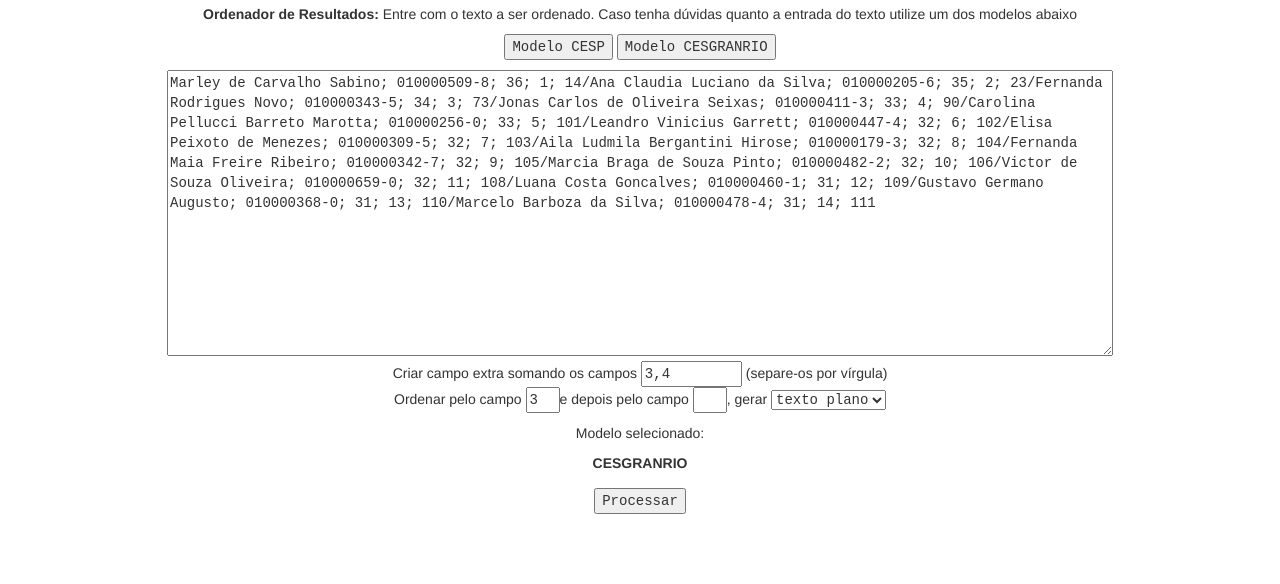
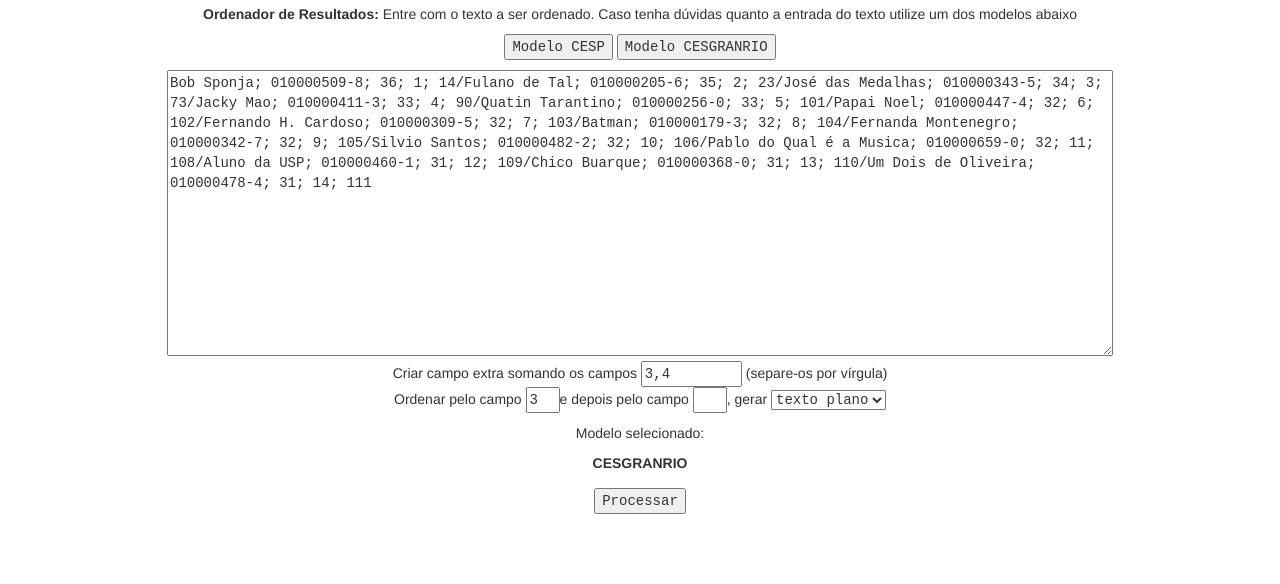
Before and after one commit to joaoapaenas/ordenar-texto, a plain HTML site: page index.html in a window 1280 px wide. Both pictures are taken after a click on the button "Modelo CESGRANRIO". Shown: the part 216-800 px from the top of the page. Drawn offline with nearby package versions, Linux system fonts and the light colour scheme; files whose address does not match are found by name.

Commit message:
Update index.html

```diff
--- a/index.html
+++ b/index.html
@@ -12,7 +12,7 @@ function setExampleCESP() {
 
 
 function setExampleCESGRANRIO() {
-    document.getElementById('input').value = "Marley de Carvalho Sabino; 010000509-8; 36; 1; 14/Ana Claudia Luciano da Silva; 010000205-6; 35; 2; 23/Fernanda Rodrigues Novo; 010000343-5; 34; 3; 73/Jonas Carlos de Oliveira Seixas; 010000411-3; 33; 4; 90/Carolina Pellucci Barreto Marotta; 010000256-0; 33; 5; 101/Leandro Vinicius Garrett; 010000447-4; 32; 6; 102/Elisa Peixoto de Menezes; 010000309-5; 32; 7; 103/Aila Ludmila Bergantini Hirose; 010000179-3; 32; 8; 104/Fernanda Maia Freire Ribeiro; 010000342-7; 32; 9; 105/Marcia Braga de Souza Pinto; 010000482-2; 32; 10; 106/Victor de Souza Oliveira; 010000659-0; 32; 11; 108/Luana Costa Goncalves; 010000460-1; 31; 12; 109/Gustavo Germano Augusto; 010000368-0; 31; 13; 110/Marcelo Barboza da Silva; 010000478-4; 31; 14; 111";
+    document.getElementById('input').value = "Bob Sponja; 010000509-8; 36; 1; 14/Fulano de Tal; 010000205-6; 35; 2; 23/José das Medalhas; 010000343-5; 34; 3; 73/Jacky Mao; 010000411-3; 33; 4; 90/Quatin Tarantino; 010000256-0; 33; 5; 101/Papai Noel; 010000447-4; 32; 6; 102/Fernando H. Cardoso; 010000309-5; 32; 7; 103/Batman; 010000179-3; 32; 8; 104/Fernanda Montenegro; 010000342-7; 32; 9; 105/Silvio Santos; 010000482-2; 32; 10; 106/Pablo do Qual é a Musica; 010000659-0; 32; 11; 108/Aluno da USP; 010000460-1; 31; 12; 109/Chico Buarque; 010000368-0; 31; 13; 110/Um Dois de Oliveira; 010000478-4; 31; 14; 111";
 
     document.getElementById('ModeloSelecionado').innerHTML = "CESGRANRIO";
 }
```
